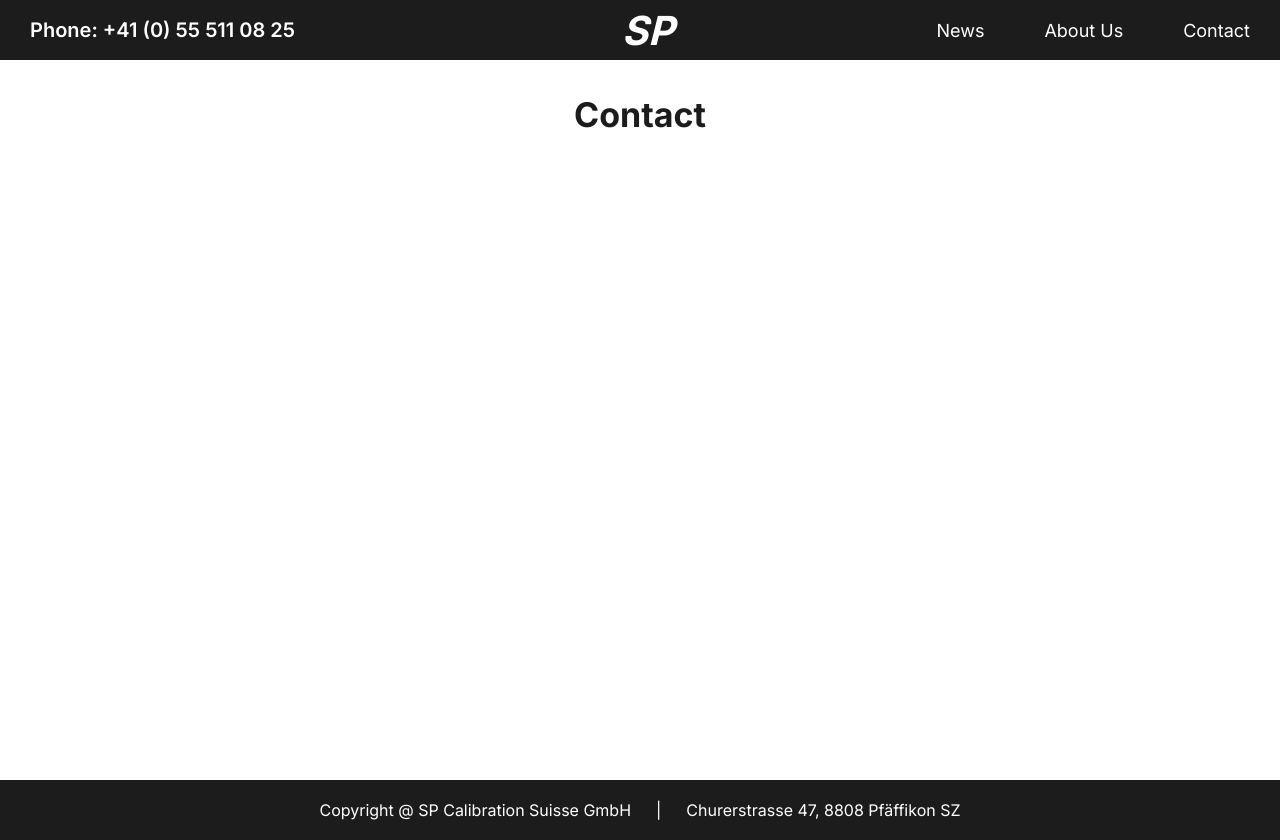
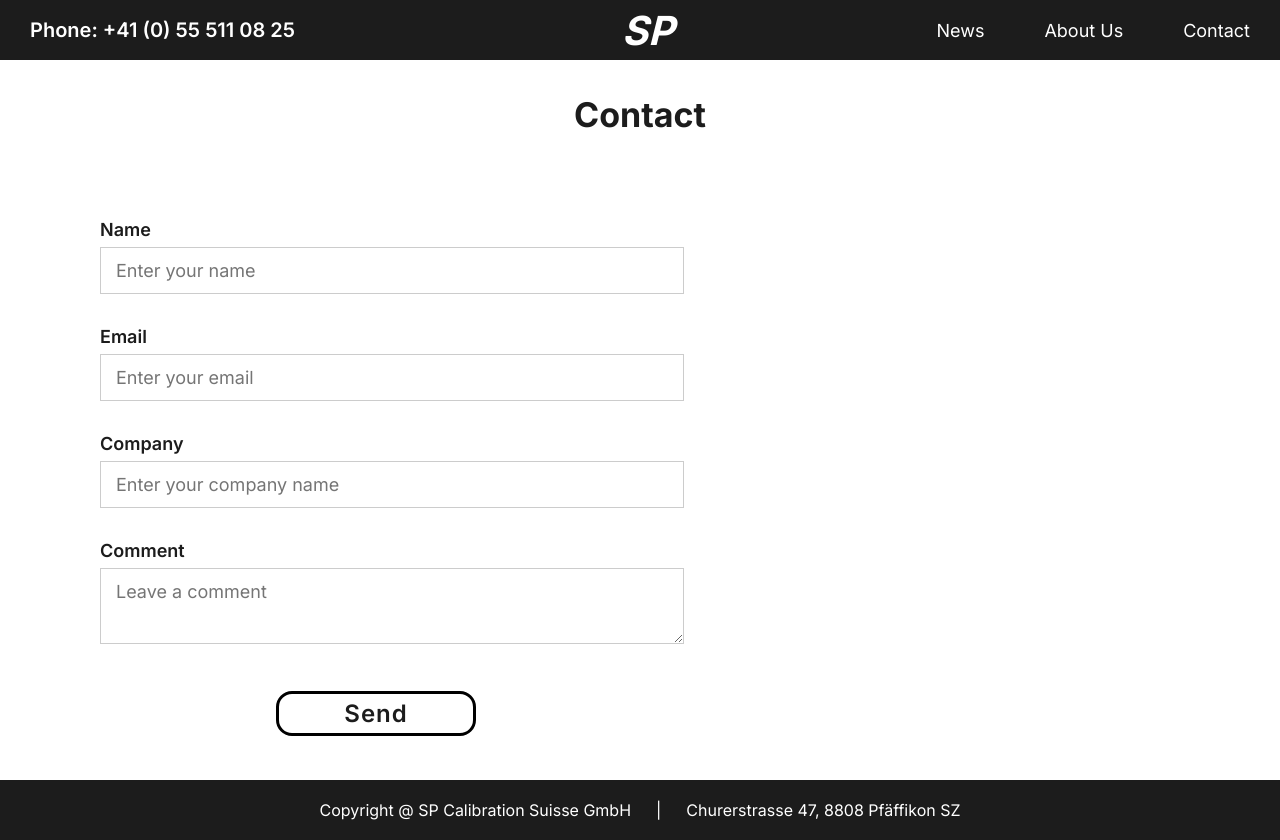
Before and after one commit to PivovarAndrew/spcal-client, a React (Create React App) app: page /contact in a window 1280 px wide. Built offline with nearby package versions, Linux system fonts and the light colour scheme.

Commit message:
Create input form
Form for user contact information

```diff
--- a/src/components/contact/contact.module.scss
+++ b/src/components/contact/contact.module.scss
@@ -9,4 +9,49 @@
 
     padding: 50px;
     text-align: left;
+
+    .inputForm {
+        display: grid;
+        gap: 25px;
+        max-width: 400px;
+
+        .inputGroup {
+            label {
+                color: var(--theme-color);
+                font-weight: 600;
+                font-size: 18px;
+            }
+
+            input[type=text],
+            input[type=email],
+            textarea {
+                font-family: inherit;
+                border: 1px solid rgb(204, 204, 204);
+                padding: 12px 15px;
+                margin: 7px 0;
+                width: 100%;
+                font-size: 18px;
+                max-width: 600px;
+                //max-width: 30vw;
+            }
+
+            textarea {
+                overflow: hidden;
+                resize: vertical;
+                min-height: 50px;
+                min-width: 520px;
+                max-height: 150px;
+            }
+        }
+
+        button {
+            margin: auto;
+            margin-top: 2%;
+            font-size: 24px;
+            font-weight: 600;
+            letter-spacing: 1px;
+            text-transform: none;
+            width: 200px;
+        }
+    }
 }
--- a/src/components/contact/index.jsx
+++ b/src/components/contact/index.jsx
@@ -6,7 +6,31 @@ const Contact = () => {
         <>
             <h3>Contact</h3>
             <div className={styles.container}>
+                <div className={styles.inputForm}>
+                    <input type="hidden" name="_token" value="{{ csrf_token() }}" />
 
+                    <div className={styles.inputGroup}>
+                        <label for="name">Name</label>
+                        <input type="text" name="name" placeholder="Enter your name" />
+                    </div>
+
+                    <div className={styles.inputGroup}>
+                        <label for="email">Email</label>
+                        <input type="email" name="email" placeholder="Enter your email" />
+                    </div>
+
+                    <div className={styles.inputGroup}>
+                        <label for="company">Company</label>
+                        <input type="text" name="company" placeholder="Enter your company name" />
+                    </div>
+
+                    <div className={styles.inputGroup}>
+                        <label for="comment">Comment</label>
+                        <textarea type="text" name="comment" placeholder="Leave a comment" />
+                    </div>
+
+                    <button type="submit" name="submit" id="send">Send</button>
+                </div>
             </div>
         </>
     )
```
